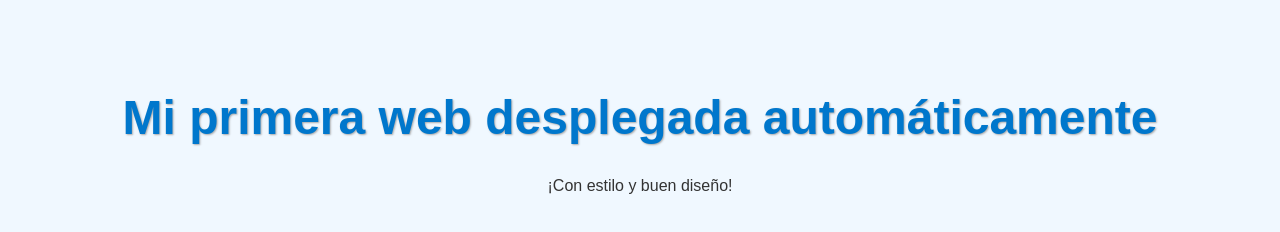
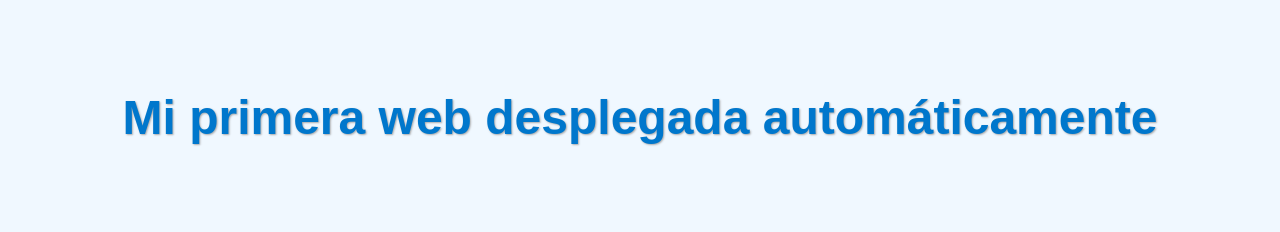
Before and after one commit to KeydelM/pagina-web-surge, a plain HTML site: page index.html in a window 1280 px wide. Drawn offline with Linux system fonts and the light colour scheme.

Commit message:
Update index.html

```diff
--- a/index.html
+++ b/index.html
@@ -19,6 +19,6 @@
 </head>
 <body>
   <h1>Mi primera web desplegada automáticamente</h1>
-  <p>¡Con estilo y buen diseño!</p>
+
 </body>
 </html>
```
